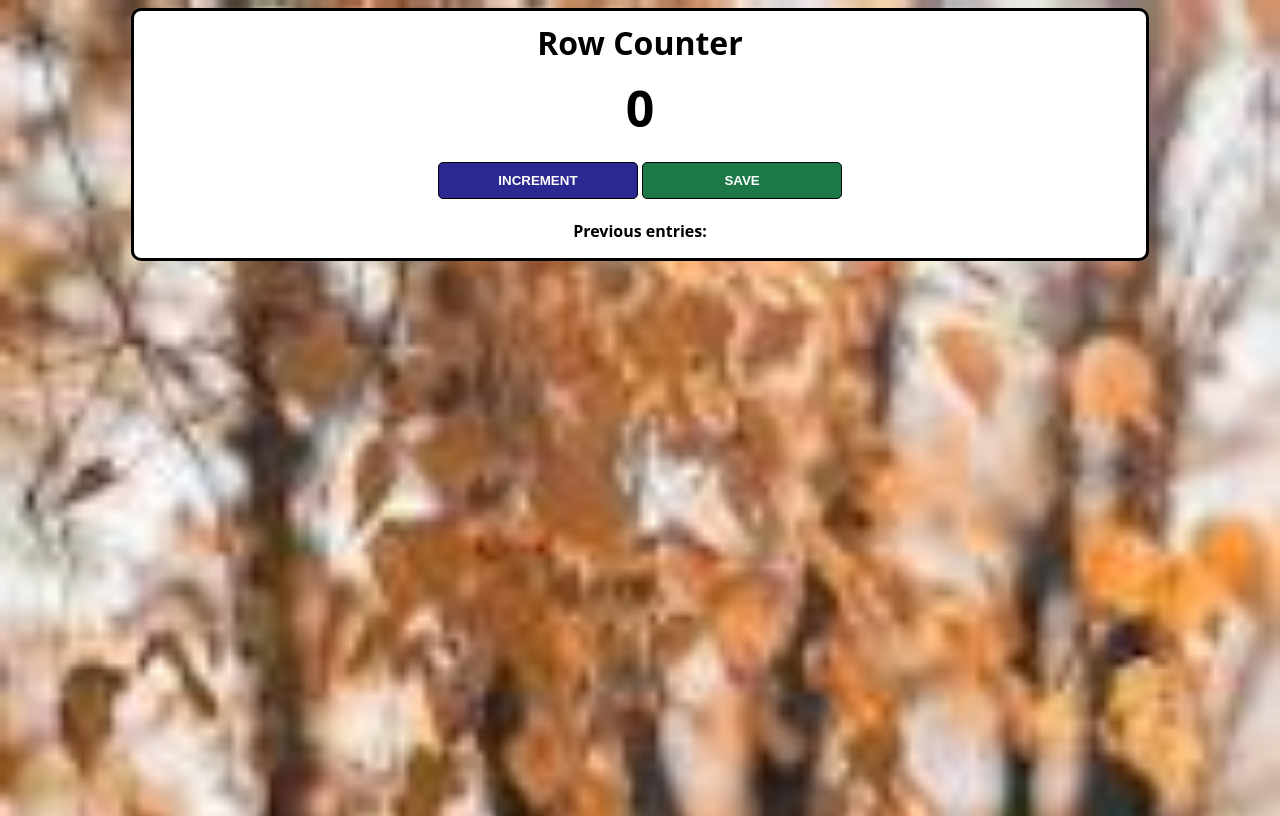
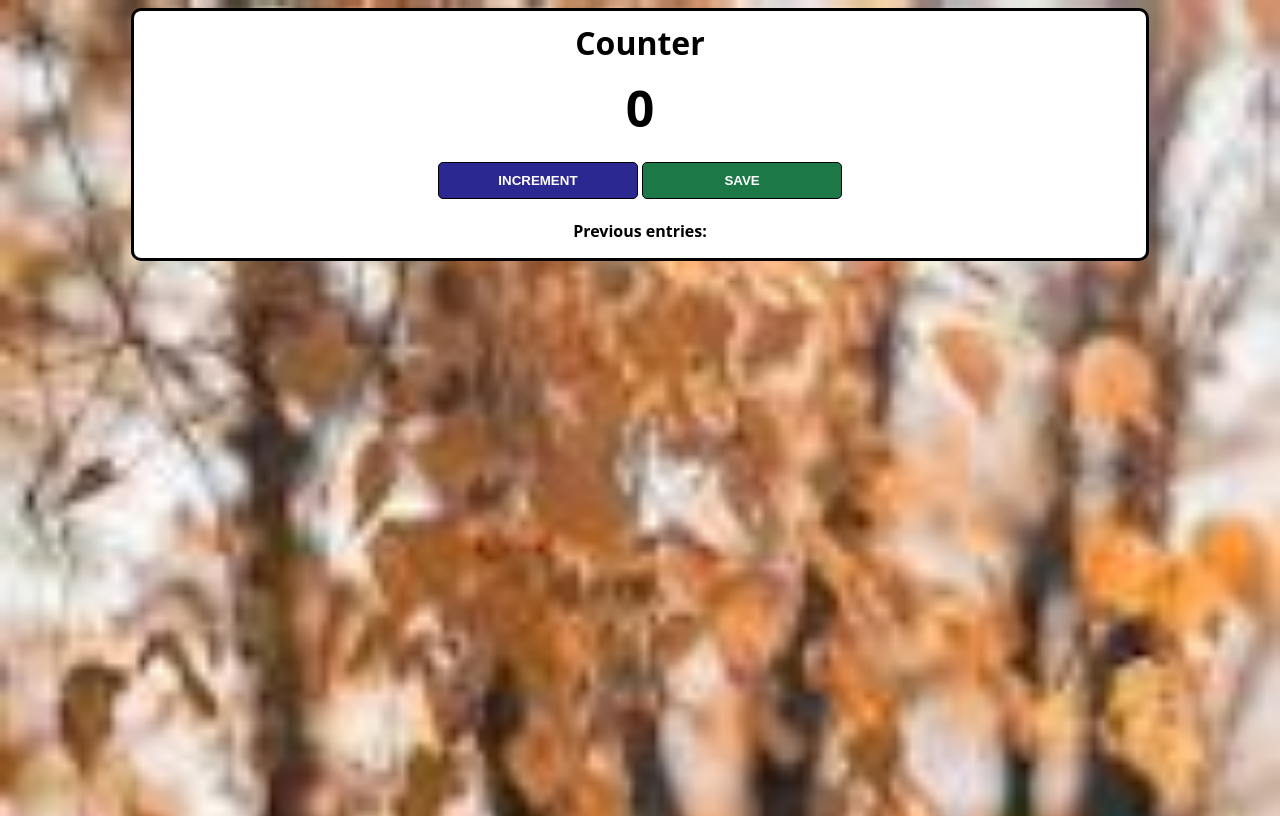
Before and after one commit to prakash6007/front-end, a website built with Vite: page index.html in a window 1280 px wide. Built offline with nearby package versions, Linux system fonts and the light colour scheme.

Commit message:
Update index.html

```diff
--- a/index.html
+++ b/index.html
@@ -4,7 +4,7 @@
     </head>
     <body>
         <div class="container">
-            <h1>Row Counter</h1>
+            <h1>Counter</h1>
             <h2 id="count-el">0</h2>
             <button id="increment-btn" onclick="increment()">INCREMENT</button>
             <button id="save-btn" onclick="save()">SAVE</button>
```
